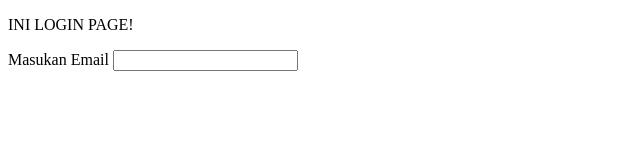
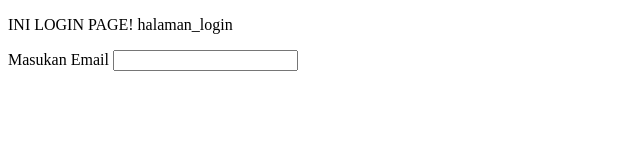
Before and after one commit to mferdinandr/LAB11, a plain HTML site: page login.html in a window 1280 px wide. Shown: the whole page, without its empty margins (0-640 px from the left). Drawn offline with Linux system fonts and the light colour scheme.

Commit message:
halamn login

```diff
--- a/login.html
+++ b/login.html
@@ -6,7 +6,7 @@
     <title>Login Page</title>
   </head>
   <body>
-    <p>INI LOGIN PAGE!</p>
+    <p>INI LOGIN PAGE! halaman_login</p>
     <label>Masukan Email</label>
     <input type="text" />
   </body>
```
